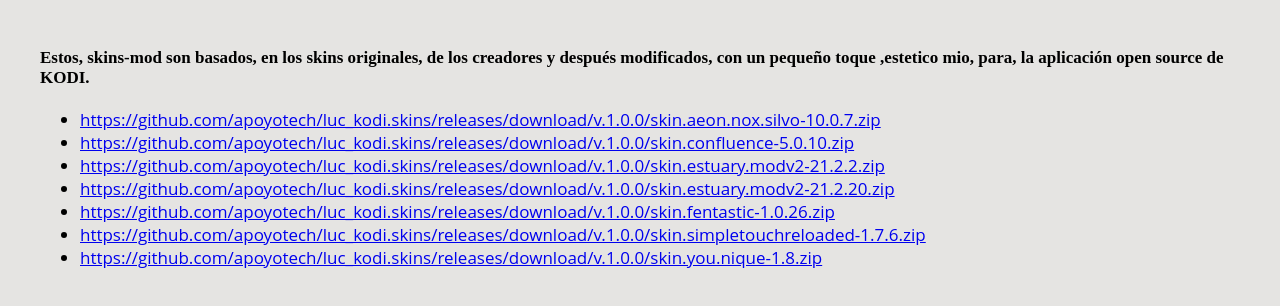
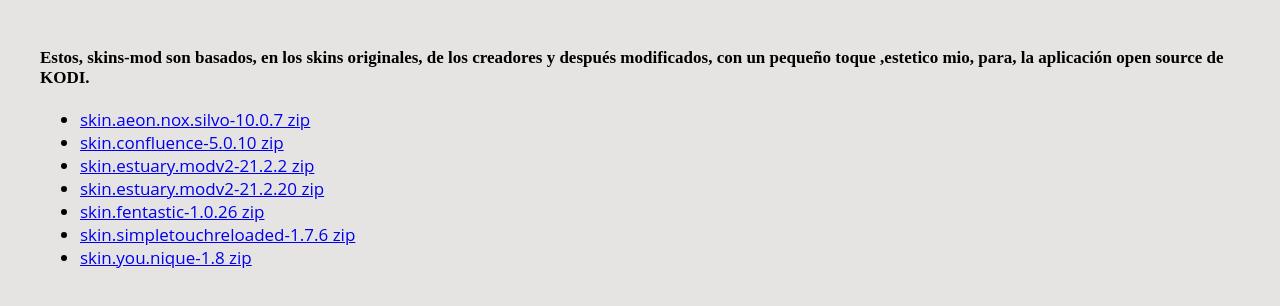
Before and after one commit to apoyotech/luc_kodi.skins, a plain HTML site: page index.html in a window 1280 px wide. Shown: the part 124-430 px from the top of the page. Drawn offline with Linux system fonts and the light colour scheme.

Commit message:
Update index.html

```diff
--- a/index.html
+++ b/index.html
@@ -65,13 +65,13 @@ Estos, skins-mod son basados, en los skins originales, de los creadores y despu
 
 
 <ul>
-<li><a href="https://github.com/apoyotech/luc_kodi.skins/releases/download/v.1.0.0/skin.aeon.nox.silvo-10.0.7.zip">https://github.com/apoyotech/luc_kodi.skins/releases/download/v.1.0.0/skin.aeon.nox.silvo-10.0.7.zip</a></li>
-<li><a href="https://github.com/apoyotech/luc_kodi.skins/releases/download/v.1.0.0/skin.confluence-5.0.10.zip">https://github.com/apoyotech/luc_kodi.skins/releases/download/v.1.0.0/skin.confluence-5.0.10.zip</a></li>
-<li><a href="https://github.com/apoyotech/luc_kodi.skins/releases/download/v.1.0.0/skin.estuary.modv2-21.2.2.zip">https://github.com/apoyotech/luc_kodi.skins/releases/download/v.1.0.0/skin.estuary.modv2-21.2.2.zip</a></li>
-<li><a href="https://github.com/apoyotech/luc_kodi.skins/releases/download/v.1.0.0/skin.estuary.modv2-21.2.20.zip">https://github.com/apoyotech/luc_kodi.skins/releases/download/v.1.0.0/skin.estuary.modv2-21.2.20.zip</a></li>
-<li><a href="https://github.com/apoyotech/luc_kodi.skins/releases/download/v.1.0.0/skin.fentastic-1.0.26.zip">https://github.com/apoyotech/luc_kodi.skins/releases/download/v.1.0.0/skin.fentastic-1.0.26.zip</a></li>
-<li><a href="https://github.com/apoyotech/luc_kodi.skins/releases/download/v.1.0.0/skin.simpletouchreloaded-1.7.6.zip">https://github.com/apoyotech/luc_kodi.skins/releases/download/v.1.0.0/skin.simpletouchreloaded-1.7.6.zip</a></li>
-<li><a href="https://github.com/apoyotech/luc_kodi.skins/releases/download/v.1.0.0/skin.you.nique-1.8.zip">https://github.com/apoyotech/luc_kodi.skins/releases/download/v.1.0.0/skin.you.nique-1.8.zip</a></li>
+<li><a href="https://github.com/apoyotech/luc_kodi.skins/releases/download/v.1.0.0/skin.aeon.nox.silvo-10.0.7.zip">skin.aeon.nox.silvo-10.0.7 zip</a></li>
+<li><a href="https://github.com/apoyotech/luc_kodi.skins/releases/download/v.1.0.0/skin.confluence-5.0.10.zip">skin.confluence-5.0.10 zip</a></li>
+<li><a href="https://github.com/apoyotech/luc_kodi.skins/releases/download/v.1.0.0/skin.estuary.modv2-21.2.2.zip">skin.estuary.modv2-21.2.2 zip</a></li>
+<li><a href="https://github.com/apoyotech/luc_kodi.skins/releases/download/v.1.0.0/skin.estuary.modv2-21.2.20.zip">skin.estuary.modv2-21.2.20 zip</a></li>
+<li><a href="https://github.com/apoyotech/luc_kodi.skins/releases/download/v.1.0.0/skin.fentastic-1.0.26.zip">skin.fentastic-1.0.26 zip</a></li>
+<li><a href="https://github.com/apoyotech/luc_kodi.skins/releases/download/v.1.0.0/skin.simpletouchreloaded-1.7.6.zip">skin.simpletouchreloaded-1.7.6 zip</a></li>
+<li><a href="https://github.com/apoyotech/luc_kodi.skins/releases/download/v.1.0.0/skin.you.nique-1.8.zip">skin.you.nique-1.8 zip</a></li>
 </ul>
 
 
```
